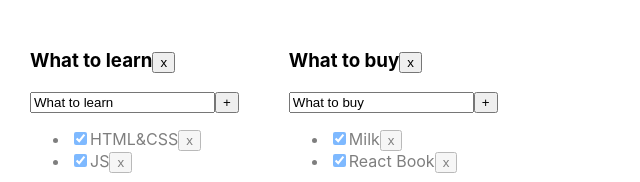
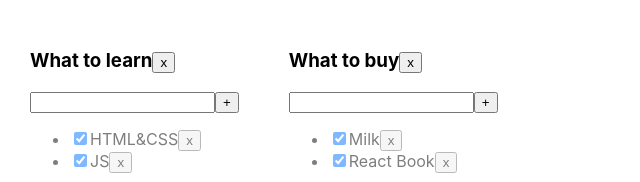
Before and after one commit to shastinmax/ToDo, a React (Create React App) app: page / in a window 1280 px wide. Shown: the top 182 px of the page, without its empty margins (0-640 px from the left). Built offline with nearby package versions, Linux system fonts and the light colour scheme.

Commit message:
refactor component InputButton

```diff
--- a/src/Todolist.tsx
+++ b/src/Todolist.tsx
@@ -56,8 +56,7 @@ export function Todolist(props: PropsType) {
             <button onClick={removeTodolist}>x</button>
         </h3>
         <div>
-            <InputButton title={props.title} onChangeHandler={onChangeHandler}
-                         onKeyPressHandler={onKeyPressHandler} error={error} addTask={addTask}/>
+            <InputButton addTask={props.addTask} todolistId={props.id}/>
             {/*<input value={title}*/}
             {/*       onChange={onChangeHandler}*/}
             {/*       onKeyPress={onKeyPressHandler}*/}
--- a/src/components/InputButton.tsx
+++ b/src/components/InputButton.tsx
@@ -1,22 +1,43 @@
-import React, {ChangeEvent, KeyboardEvent} from 'react';
+import React, {ChangeEvent, KeyboardEvent, useState} from 'react';
 type TypeProps={
-    title:string
-    onChangeHandler:(e: ChangeEvent<HTMLInputElement>)=>void
-    onKeyPressHandler:(e: KeyboardEvent<HTMLInputElement>)=>void
-    error:string | null
-    addTask:()=>void
+    addTask: (title: string, todolistId: string) => void
+    todolistId:string
 }
 
 export const InputButton = (props:TypeProps) => {
+
+    let [title, setTitle] = useState("")
+    let [error, setError] = useState<string | null>(null)
+
+    const addTask = () => {
+        let newTitle = title.trim();
+        if (newTitle !== "") {
+            props.addTask(newTitle, props.todolistId);
+            setTitle("");
+        } else {
+            setError("Title is required");
+        }
+    }
+
+    const onChangeHandler = (e: ChangeEvent<HTMLInputElement>) => {
+        setTitle(e.currentTarget.value)
+    }
+
+    const onKeyPressHandler = (e: KeyboardEvent<HTMLInputElement>) => {
+        setError(null);
+        if (e.charCode === 13) {
+            addTask();
+        }
+    }
     return (
         <div>
-            <input value={props.title}
-                   onChange={props.onChangeHandler}
-                   onKeyPress={props.onKeyPressHandler}
-                   className={props.error ? "error" : ""}
+            <input value={title}
+                   onChange={onChangeHandler}
+                   onKeyPress={onKeyPressHandler}
+                   className={error ? "error" : ""}
             />
-            <button onClick={props.addTask}>+</button>
-            {props.error && <div className="error-message">{props.error}</div>}
+            <button onClick={addTask}>+</button>
+            {error && <div className="error-message">{error}</div>}
         </div>
     );
 };
```
